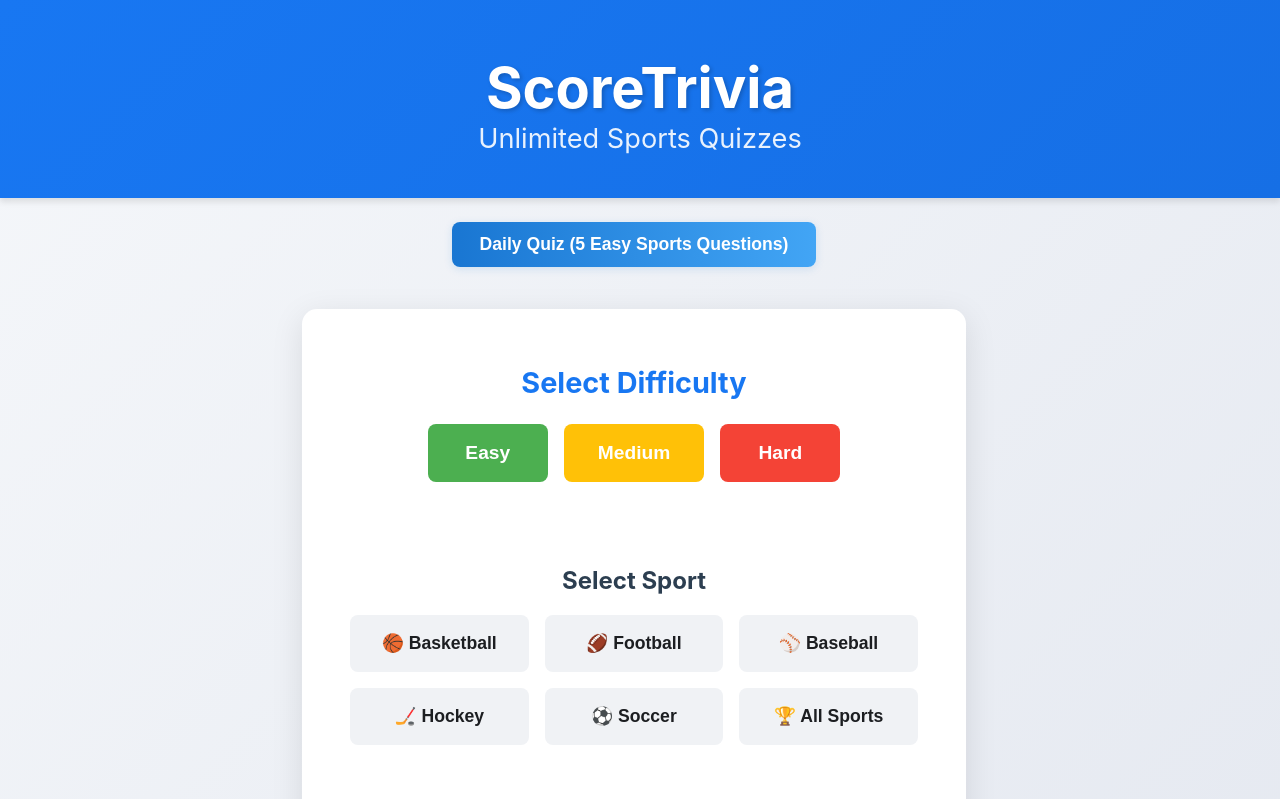
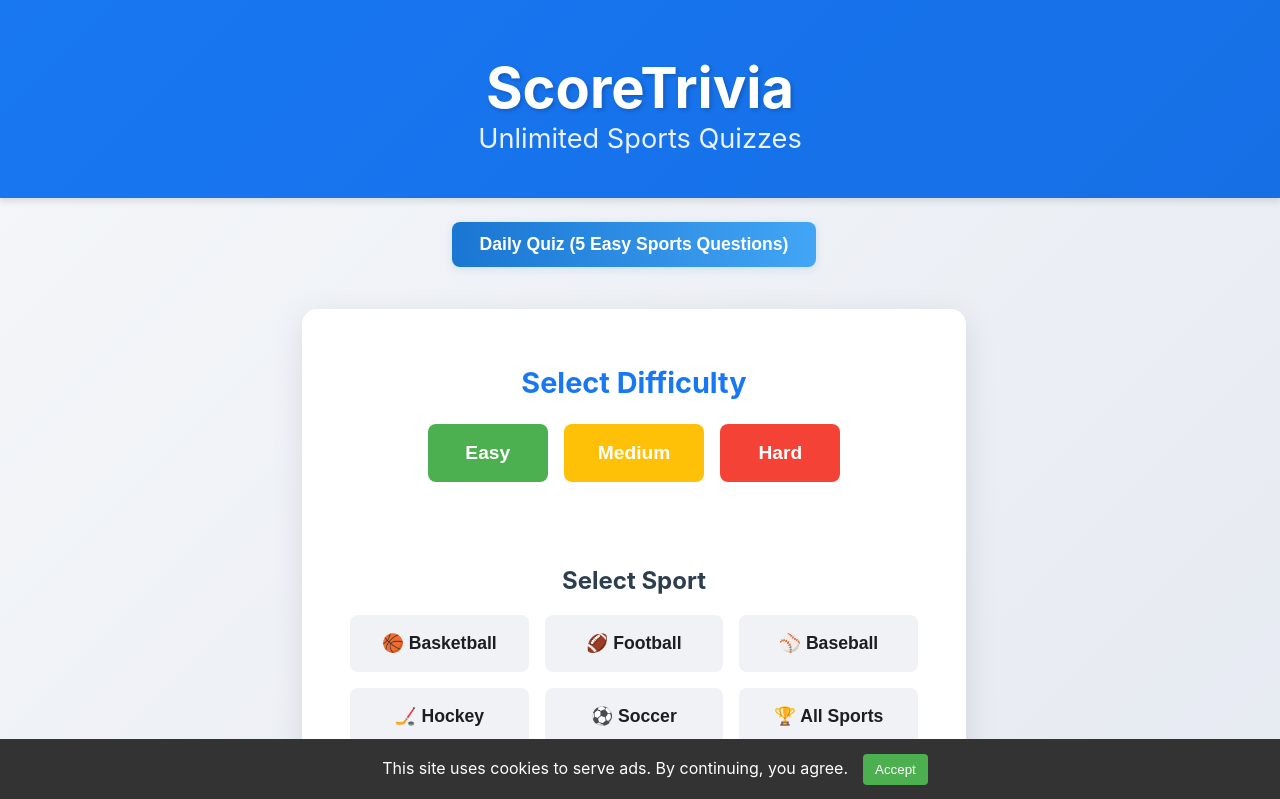
Before and after one commit to zrewt/curser-home, a React (Create React App) app: page / in a window 1280 px wide. Shown: the top 799 px of the page. Built offline with nearby package versions, Linux system fonts and the light colour scheme.

Commit message:
Initial commit

```diff
--- a/public/index.html
+++ b/public/index.html
@@ -5,6 +5,25 @@
 
     <script async src="https://pagead2.googlesyndication.com/pagead/js/adsbygoogle.js?client=ca-pub-2906249231295823"
      crossorigin="anonymous"></script>
+
+     <!-- Google Tag for Consent API -->
+<script async src="https://www.googletagmanager.com/gtag/js?id=G-XXXXXXX"></script>
+<script>
+  window.dataLayer = window.dataLayer || [];
+  function gtag() { dataLayer.push(arguments); }
+  gtag('consent', 'default', {
+    'ad_storage': 'denied',
+    'analytics_storage': 'denied'
+  });
+  gtag('js', new Date());
+  gtag('config', 'G-XXXXXXX'); // Replace with your Google tag ID
+</script>
+
+<!-- AdSense -->
+<script async
+  src="https://pagead2.googlesyndication.com/pagead/js/adsbygoogle.js?client=ca-pub-XXXXXXXXXXXX"
+  crossorigin="anonymous"></script>
+
 
     <!-- Favicon -->
     <link rel="icon" type="image/png" sizes="32x32" href="/logo.png" />
--- a/src/App.tsx
+++ b/src/App.tsx
@@ -3,6 +3,7 @@ import './App.css';
 import { Question, Difficulty } from './types';
 import { api } from './services/api';
 import Navbar from './components/Navbar';
+import ConsentBanner from './components/ConsentBanner';
 
 type Sport = 'basketball' | 'football' | 'baseball' | 'hockey' | 'soccer' | 'all';
 
@@ -440,6 +441,7 @@ function App() {
           {toastMessage}
         </div>
       )}
+      <ConsentBanner />
     </div>
   );
 }
--- /dev/null
+++ b/src/components/ConsentBanner.js
@@ -0,0 +1,61 @@
+import { useEffect, useState } from 'react';
+
+const ConsentBanner = () => {
+  const [showBanner, setShowBanner] = useState(false);
+
+  useEffect(() => {
+    const consent = localStorage.getItem('cookie_consent');
+    if (!consent) {
+      setShowBanner(true);
+    } else {
+      // Tell Google ads consent has been given
+      window.gtag && window.gtag('consent', 'update', {
+        ad_storage: 'granted',
+        analytics_storage: 'granted'
+      });
+    }
+  }, []);
+
+  const acceptCookies = () => {
+    localStorage.setItem('cookie_consent', 'true');
+
+    // Update Google consent
+    window.gtag && window.gtag('consent', 'update', {
+      ad_storage: 'granted',
+      analytics_storage: 'granted'
+    });
+
+    setShowBanner(false);
+  };
+
+  return (
+    showBanner && (
+      <div style={{
+        position: 'fixed',
+        bottom: 0,
+        left: 0,
+        width: '100%',
+        backgroundColor: '#333',
+        color: 'white',
+        padding: '15px',
+        textAlign: 'center',
+        zIndex: 1000
+      }}>
+        <span>This site uses cookies to serve ads. By continuing, you agree.</span>
+        <button onClick={acceptCookies} style={{
+          marginLeft: '15px',
+          padding: '8px 12px',
+          backgroundColor: '#4CAF50',
+          color: 'white',
+          border: 'none',
+          borderRadius: '4px',
+          cursor: 'pointer'
+        }}>
+          Accept
+        </button>
+      </div>
+    )
+  );
+};
+
+export default ConsentBanner;
```
